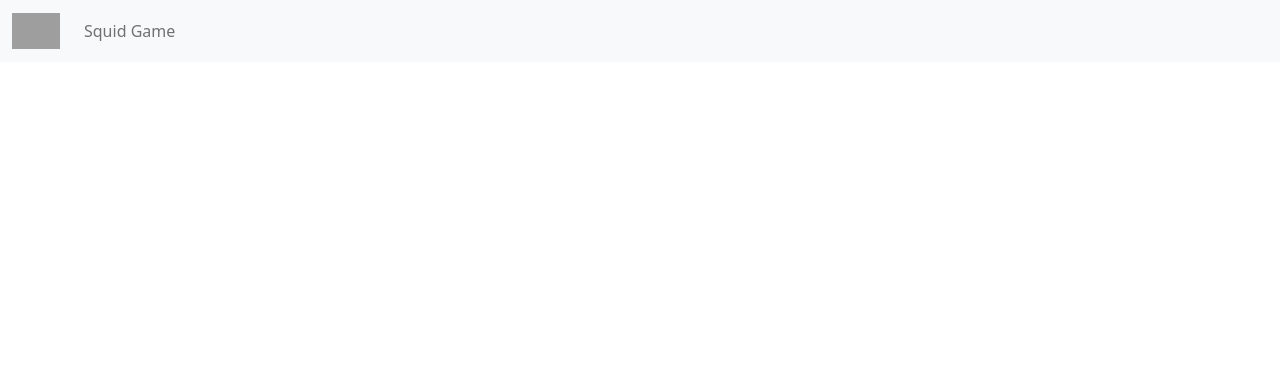
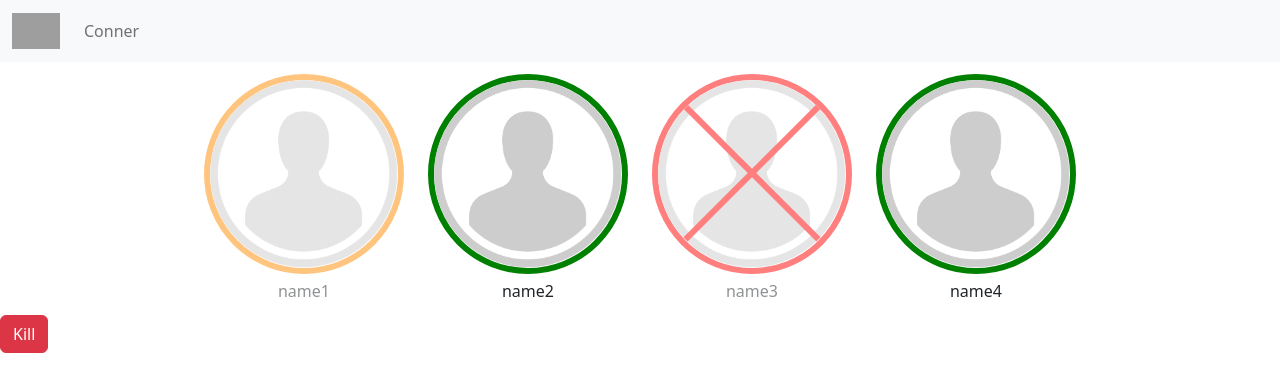
Before and after one commit to ctm-event/ctm2022, an Angular app: page /#/squid-game in a window 1280 px wide. Before the commit this address led to /#/. Shown: the top 392 px of the page. Built offline with nearby package versions, Linux system fonts and the light colour scheme; grey boxes are pictures that could not be loaded.

Commit message:
Update code

```diff
--- a/src/app/app-routing.module.ts
+++ b/src/app/app-routing.module.ts
@@ -1,8 +1,12 @@
 import { NgModule } from '@angular/core';
 import { RouterModule, Routes } from '@angular/router';
+import { SquidGameComponent } from './squid-game/squid-game.component';
 
 const routes: Routes = [
-
+  {
+    path: 'squid-game',
+    component: SquidGameComponent,
+  },
 ];
 
 @NgModule({
--- a/src/app/app.component.html
+++ b/src/app/app.component.html
@@ -1,2 +1,3 @@
 <app-menu></app-menu>
+
 <router-outlet></router-outlet>
--- a/src/app/menu/menu.component.html
+++ b/src/app/menu/menu.component.html
@@ -1,7 +1,7 @@
 <nav class="navbar navbar-expand-lg bg-light">
   <div class="container-fluid">
     <a class="navbar-brand" href="#">
-      <img height="36" src="assets/images/ctm-icone.png" alt="">
+      <img height="36" src="assets/img/ctm-icone.png" alt="">
     </a>
     <button class="navbar-toggler" type="button" data-bs-toggle="collapse" data-bs-target="#navbarNav" aria-controls="navbarNav" aria-expanded="false" aria-label="Toggle navigation">
       <span class="navbar-toggler-icon"></span>
@@ -9,7 +9,7 @@
     <div class="collapse navbar-collapse" id="navbarNav">
       <ul class="navbar-nav">
         <li class="nav-item">
-          <a class="nav-link" href="#">Squid Game</a>
+          <a class="nav-link" [routerLink]="['squid-game']">Conner</a>
         </li>
       </ul>
     </div>
--- /dev/null
+++ b/src/app/squid-game/player/player-status.constant.ts
@@ -0,0 +1,5 @@
+export const PlayerStatus = {
+  ALIVE: 'alive',
+  DEAD: 'dead',
+  STANDBY: 'standby',
+}
--- /dev/null
+++ b/src/app/squid-game/player/player.ts
@@ -0,0 +1,10 @@
+import { PlayerStatus } from './player-status.constant';
+
+export type Player = {
+  id: number;
+  name: string;
+  avatar: string;
+  luckyStar: number;
+  status: string;
+  selected?: boolean;
+};
--- a/src/app/squid-game/squid-game.component.html
+++ b/src/app/squid-game/squid-game.component.html
@@ -1 +1,15 @@
-<p>squid-game works!</p>
+<div class="group-box-person">
+  <div
+    *ngFor="let player of players | async"
+    [className]="'box-person ' + player.status"
+     [ngClass]="{'selected': player.selected}"
+     (click)="onPlayerSelect(player)"
+  >
+    <div class="avatar">
+      <img src="assets/img/avatar-default.png" width="100%" alt="" />
+    </div>
+    <div class="name">{{ player.name }}</div>
+  </div>
+</div>
+
+<button class="btn btn-danger" (click)="kill()">Kill</button>
--- a/src/app/squid-game/squid-game.component.scss
+++ b/src/app/squid-game/squid-game.component.scss
@@ -0,0 +1,52 @@
+.group-box-person {
+  display: flex;
+  flex-wrap: wrap;
+  justify-content: center;
+}
+
+.box-person {
+  width: 200px;
+  text-align: center;
+  margin: 12px;
+  &.selected {
+    border: 1px solid #ccc;
+  }
+}
+.avatar {
+  width: 200px;
+  height: 200px;
+  margin-bottom: 5px;
+  border-radius: 50%;
+  overflow: hidden;
+  border: 6px solid green;
+  position: relative;
+}
+
+.box-person.standby {
+  opacity: 0.5;
+}
+.box-person.dead {
+  opacity: 0.5;
+}
+.box-person.standby .avatar {
+  border: 6px solid darkorange;
+}
+.box-person.dead .avatar {
+  border: 6px solid red;
+}
+.box-person.dead .avatar::before,
+.box-person.dead .avatar::after {
+  content: "";
+  position: absolute;
+  width: 100%;
+  height: 6px;
+  left: 0%;
+  top: 48%;
+  background-color: red;
+}
+.box-person.dead .avatar::before {
+  transform: rotate(45deg);
+}
+.box-person.dead .avatar::after {
+  transform: rotate(-45deg);
+}
--- a/src/app/squid-game/squid-game.component.ts
+++ b/src/app/squid-game/squid-game.component.ts
@@ -1,15 +1,39 @@
 import { Component, OnInit } from '@angular/core';
+import { Observable } from 'rxjs';
+import { Player } from './player/player';
+import { SquidGameService } from './squid-game.service';
 
 @Component({
   selector: 'app-squid-game',
   templateUrl: './squid-game.component.html',
-  styleUrls: ['./squid-game.component.scss']
+  styleUrls: ['./squid-game.component.scss'],
 })
 export class SquidGameComponent implements OnInit {
+  public players: Observable<any>;
+  public selectedPlayers: number[] = [];
 
-  constructor() { }
-
-  ngOnInit(): void {
+  constructor(private squidGameService: SquidGameService) {
+    this.players = squidGameService.players;
   }
 
+  ngOnInit(): void {}
+
+  onPlayerSelect(player: Player) {
+    if (!this.squidGameService.isPLayerAlive(player)) return;
+    player.selected = !!player.selected ? false : true;
+  }
+
+  kill() {
+    if (!this.selectedPlayers.length) return;
+
+    this.squidGameService.kill(this.selectedPlayers);
+  }
+
+  private setSelected(player: Player) {
+    player.selected = true;
+  }
+
+  private setUnselected(player: Player) {
+    player.selected = false;
+  }
 }
--- /dev/null
+++ b/src/app/squid-game/squid-game.service.ts
@@ -0,0 +1,92 @@
+import { Injectable } from '@angular/core';
+import { BehaviorSubject, of, Subject } from 'rxjs';
+import { Player } from './player/player';
+import { PlayerStatus } from './player/player-status.constant';
+
+@Injectable({
+  providedIn: 'root',
+})
+export class SquidGameService {
+  private _players = [
+    {
+      id: 123,
+      name: 'name1',
+      avatar: 'avatar-default.jpg',
+      luckyStar: 1,
+      status: 'standby',
+    },
+    {
+      id: 124,
+      name: 'name2',
+      avatar: 'avatar-default.jpg',
+      luckyStar: 1,
+      status: 'alive',
+    },
+    {
+      id: 125,
+      name: 'name3',
+      avatar: 'avatar-default.jpg',
+      luckyStar: 0,
+      status: 'dead',
+    },
+    {
+      id: 126,
+      name: 'name4',
+      avatar: 'avatar-default.jpg',
+      luckyStar: 0,
+      status: 'alive',
+    },
+  ];
+
+  public players$: Subject<Player[]> = new BehaviorSubject(this._players);
+
+  get players() {
+    return this.players$.asObservable();
+  }
+
+  constructor() {}
+
+  kill(ids: number[]): void {
+    this._players.forEach((player: Player) => {
+      if (this.isPLayerAlive(player)) {
+        player = this.executePlayer(player);
+      }
+    });
+  }
+
+  revive(): void {}
+
+  executePlayer(player: Player): Player {
+    return this.hasLuckyStar(player)
+      ? this.setToStandBy(player)
+      : this.setToDead(player);
+  }
+
+  public isPLayerAlive(player: Player): boolean {
+    return player.status === PlayerStatus.ALIVE;
+  }
+
+  public isPlayerStandby(player: Player): boolean {
+    return player.status === PlayerStatus.STANDBY;
+  }
+
+  public hasLuckyStar(player: Player): boolean {
+    return player.luckyStar > 0;
+  }
+
+  private setToStandBy(player: Player): Player {
+    player.luckyStar -= 1;
+    player.status = PlayerStatus.STANDBY;
+    return player;
+  }
+
+  private setToDead(player: Player): Player {
+    player.status = PlayerStatus.DEAD;
+    return player;
+  }
+
+  private setToAlive(player: Player): Player {
+    player.status = PlayerStatus.ALIVE;
+    return player;
+  }
+}
--- a/src/index.html
+++ b/src/index.html
@@ -2,7 +2,7 @@
 <html lang="en">
 <head>
   <meta charset="utf-8">
-  <title>Ctm2022</title>
+  <title>Conner</title>
   <base href="/">
   <meta name="viewport" content="width=device-width, initial-scale=1">
   <link rel="icon" type="image/x-icon" href="favicon.ico">
```
Also changed, not shown: src/assets/img/avatar-default.png (added), src/assets/img/ctm-icon.png (renamed from src/assets/images/ctm-icon.png).
